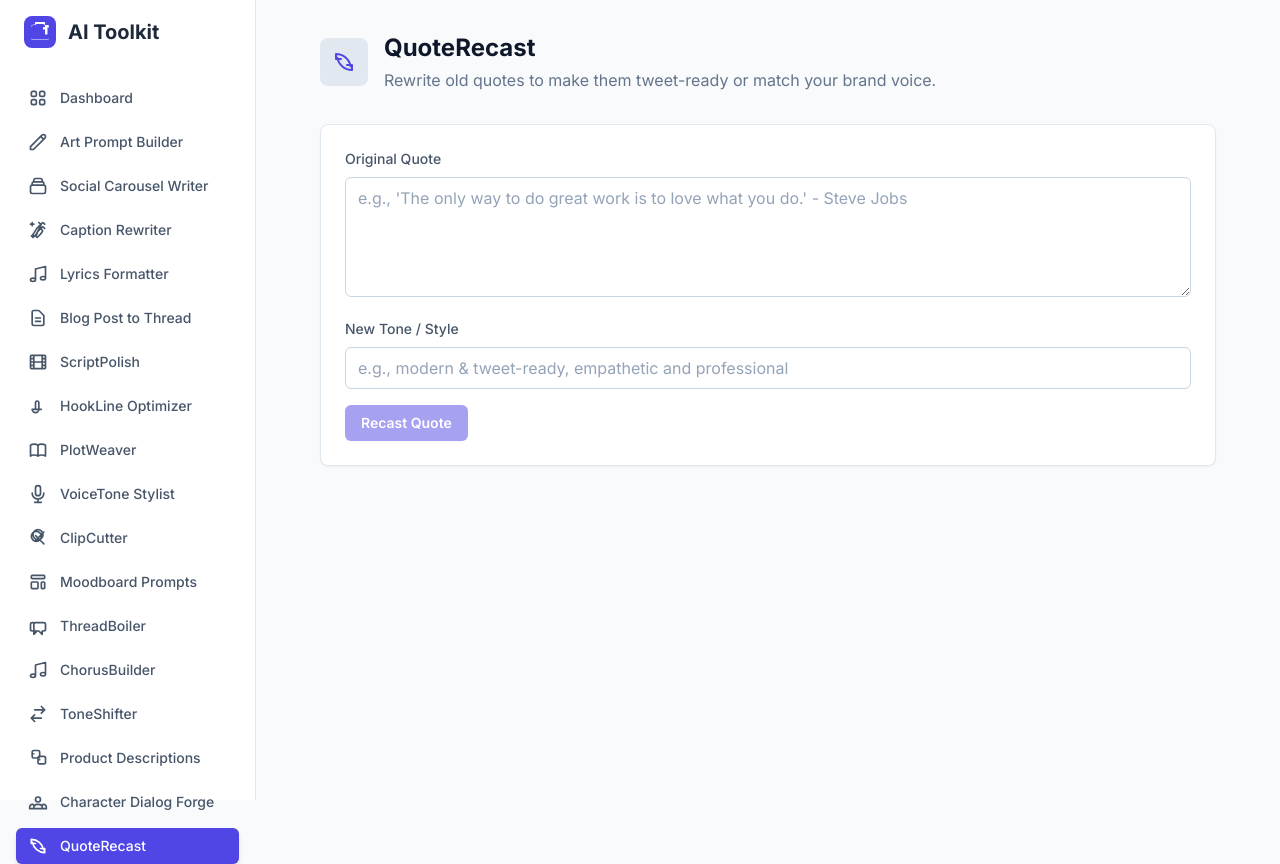
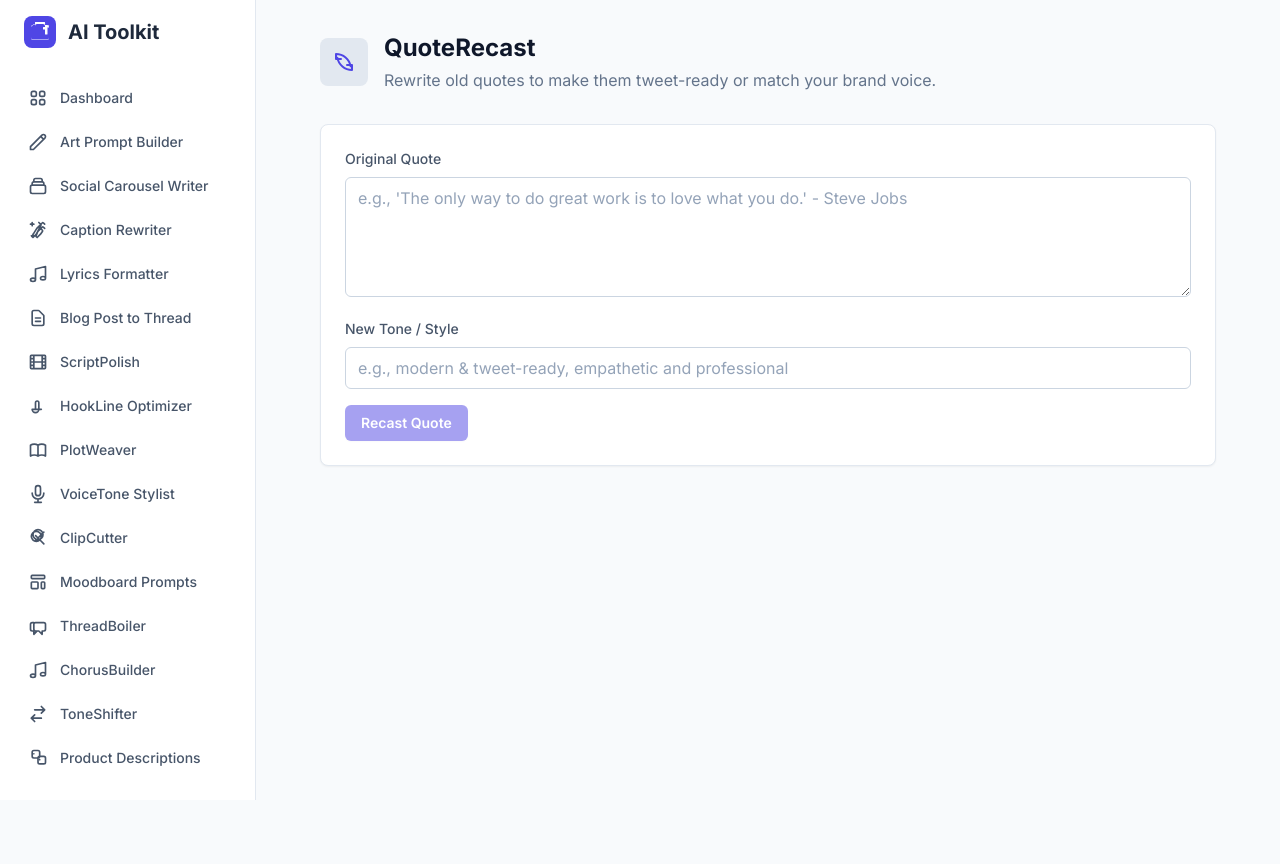
Before and after one commit to achuajays/MarketingToolBox, a React (Vite) app: page /#/quote-recast in a window 1280 px wide. After the commit the page ends 800 px from the top, so only its background shows below. Built offline with nearby package versions, Linux system fonts and the light colour scheme.

Commit message:
Add scroller to sidebar navigation

```diff
--- a/components/layout/Sidebar.tsx
+++ b/components/layout/Sidebar.tsx
@@ -7,7 +7,7 @@
   const location = useLocation();
 
   return (
-    <div className="w-64 bg-white border-r border-slate-200 flex flex-col p-4">
+    <div className="w-64 bg-white border-r border-slate-200 flex flex-col p-4 h-full overflow-hidden">
       <div className="flex items-center gap-3 mb-8 px-2">
          <div className="w-8 h-8 bg-indigo-600 rounded-lg flex items-center justify-center">
             <svg xmlns="http://www.w3.org/2000/svg" className="h-5 w-5 text-white" viewBox="0 0 20 20" fill="currentColor">
@@ -16,7 +16,7 @@
         </div>
         <h1 className="text-xl font-bold text-slate-800">AI Toolkit</h1>
       </div>
-      <nav className="flex flex-col gap-2">
+      <nav className="flex flex-col gap-2 overflow-y-auto flex-1 pr-2">
         <NavLink
           to="/"
           className={({ isActive }) =>
```
